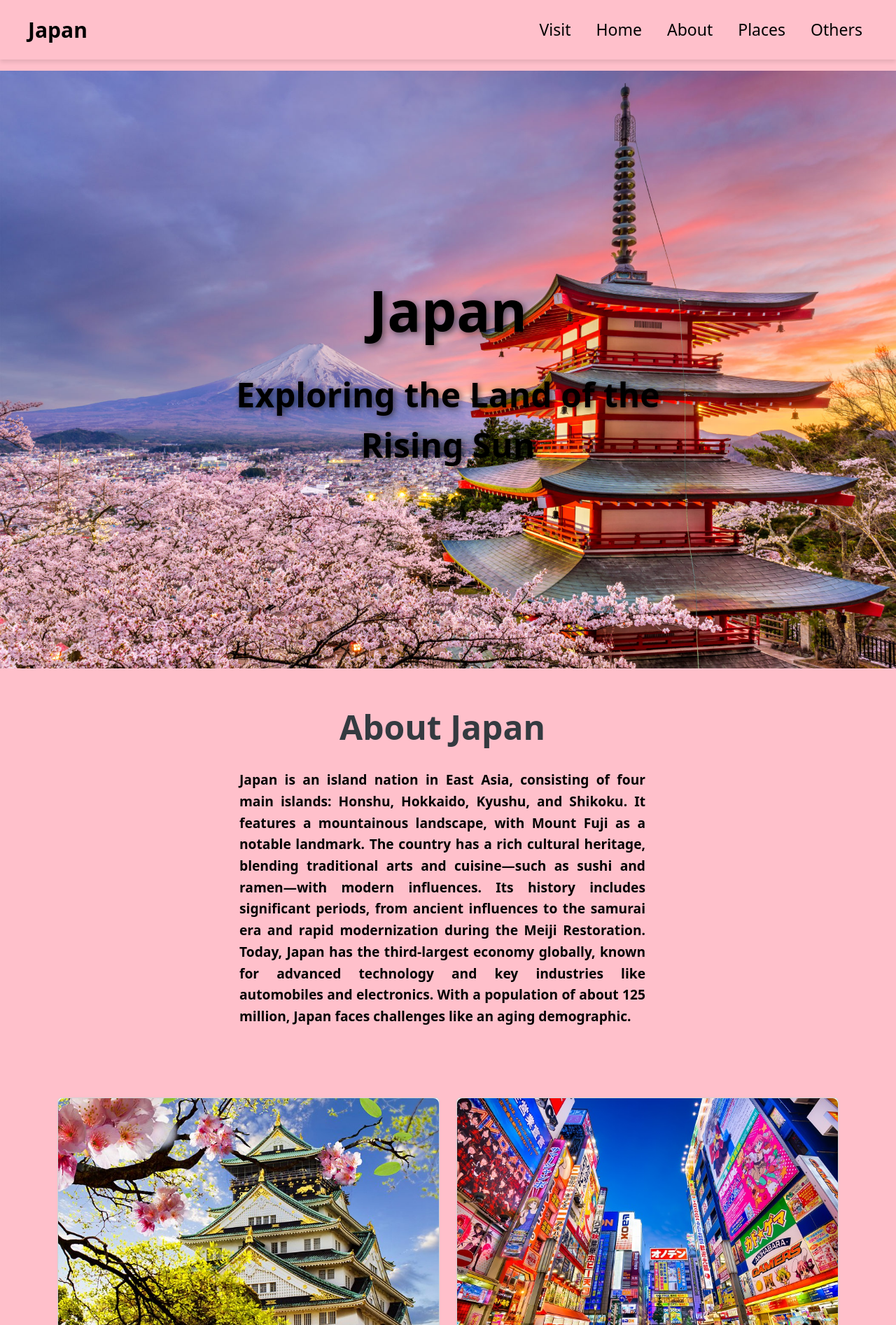
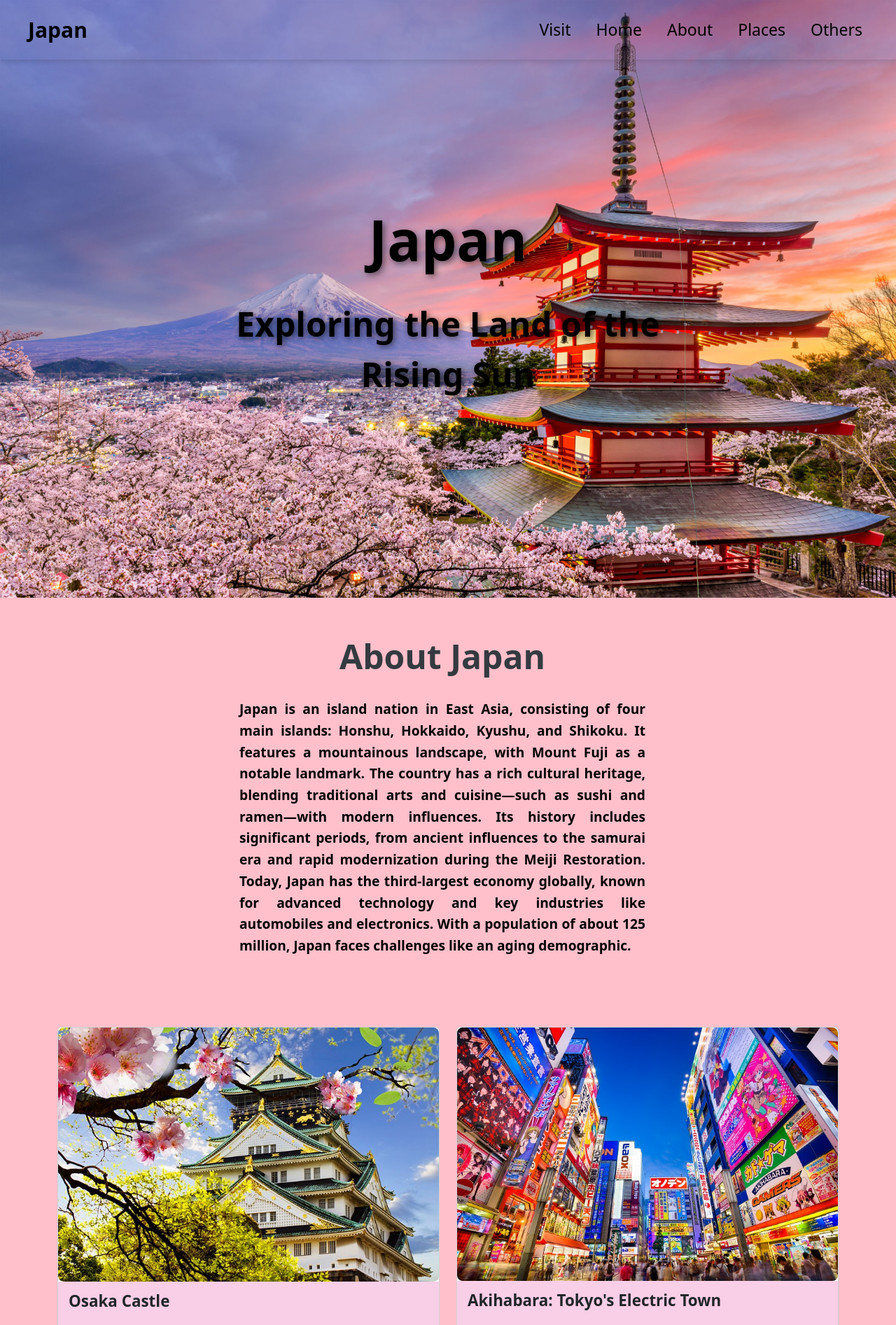
Before and after one commit to jalemgrapani/jalemgrapani.github.io, a PHP site: the page made by Activity 5/index.html in a window 1280 px wide. Shown: the top 1893 px of the page at 70% size. Run offline with PHP 8.4, Linux system fonts and the light colour scheme.

Commit message:
Added modified files

```diff
--- a/Activity 5/index.html
+++ b/Activity 5/index.html
@@ -12,7 +12,7 @@
 </head>
 
 <body>
-  <nav class="navbar navbar-expand-lg">
+  <nav class="navbar navbar-expand-lg bg-transparent">
     <div class="container-fluid">
       <a class="navbar-brand text-black" href="#">Japan</a>
       <button class="navbar-toggler" type="button" data-bs-toggle="collapse" data-bs-target="#navbarSupportedContent"
@@ -42,7 +42,7 @@
   </nav>
 
 
-  <div id=home class="container-fluid imageContainer mt-3">
+  <div id=home class="container-fluid imageContainer">
     <div class="row">
       <div class="col-12 text-center">
         <img class="img-fluid japan" src="pictures/japan.jpg" alt="Japan">
@@ -61,15 +61,18 @@
             Japan is an island nation in East Asia, consisting of four main islands: Honshu, Hokkaido, Kyushu, and
             Shikoku. It features a mountainous landscape, with Mount Fuji as a notable landmark. The country has a rich
             cultural heritage, blending traditional arts and cuisine—such as sushi and ramen—with modern influences.
-            Its history includes significant periods, from ancient influences to the samurai era and rapid modernization during
-            the Meiji Restoration. Today, Japan has the third-largest economy globally, known for advanced technology and key
-            industries like automobiles and electronics. With a population of about 125 million, Japan faces challenges like
+            Its history includes significant periods, from ancient influences to the samurai era and rapid modernization
+            during
+            the Meiji Restoration. Today, Japan has the third-largest economy globally, known for advanced technology
+            and key
+            industries like automobiles and electronics. With a population of about 125 million, Japan faces challenges
+            like
             an aging demographic.
           </p>
         </div>
       </div>
     </div>
-</div>
+  </div>
 
 
   <div class="container">
@@ -89,9 +92,10 @@
           <img src="pictures/japan4.jpg" class="card-img-top img-fluid">
           <div class="card-body">
             <h5 class="card-title">Akihabara: Tokyo's Electric Town</h5>
-            <p class="card-text">Akihabara, known as "Akiba," is a lively Tokyo district famous for electronics and
-              anime. This area is a hub for unique subcultures, offering a colorful blend of modern technology and
-              traditional Japanese entertainment.</p>
+            <p class="card-text">Akihabara, known as "Akiba," is a lively Tokyo district
+              famous for electronics and anime. This area is a hub for unique subcultures, offering a colorful blend of
+              modern technology and traditional Japanese entertainment.</p>
+
           </div>
         </div>
       </div>
@@ -123,10 +127,13 @@
   <div class="container">
     <div class="row justify-content-center">
       <div class="col text-center">
-        <h2 class="popularPlaces1">Popular Places to Go in Japan</h2>
+        <h1 class="popularPlaces1 fs-1 fs-md-2 fs-lg-1">
+          Popular Places to Go in Japan
+        </h1>
       </div>
     </div>
   </div>
+
 
   <!-- Carousel -->
   <div id="carouselExampleAutoplaying" class="carousel slide" data-bs-ride="carousel">
@@ -154,27 +161,28 @@
     </button>
   </div>
 
-  <div id=others class="container">
+  <div id="others" class="container">
     <div class="row justify-content-center">
       <div class="col text-center">
-        <h2 class="popularPlaces2">Japan's Timeless Treasures: Shirakawago's Historic Village, Kerama Islands'
-          Pristine
-          Waters, and the Majestic Imperial Palace</h2>
+        <h2 class="popularPlaces2 fs-2 fs-md-2 fs-lg-1">
+          Japan's Timeless Treasures: Shirakawago's Historic Village, Kerama Islands' Pristine Waters, and the Majestic Imperial Palace
+        </h2>
       </div>
     </div>
   </div>
 
+
   <div class="container">
     <div class="row">
       <div class="col-12 mb-3">
-        <div class="card5">
-          <div class="row g-0">
-            <div class="col-12">
-              <img src="pictures/4.jpg" class="img-fluid rounded-start card-img">
+        <div class="card5 text-center">
+          <div class="row g-0 justify-content-center">
+            <div class="col-9 d-flex justify-content-center">
+              <img src="pictures/4.jpg" class="img-fluid rounded-start card-img mx-auto d-block">
             </div>
             <div class="col-12">
               <div class="card-body2">
-                <p class="card-text mb-5">
+                <p class="card-text mb-5 text-center">
                   Shirakawago is a historical village in Japan famous for its traditional gassho-zukuri farmhouses,
                   designed to withstand heavy snowfall. Located in Gifu Prefecture, it's a UNESCO World Heritage site,
                   known for its unique architectural style.
@@ -184,15 +192,21 @@
           </div>
         </div>
       </div>
+    </div>
+  </div>
+
+
+  <div class="container">
+    <div class="row">
       <div class="col-12 mb-3">
-        <div class="card6">
-          <div class="row g-0">
-            <div class="col-12">
-              <img src="pictures/5.webp" class="img-fluid rounded-start card-img">
+        <div class="card5 text-center">
+          <div class="row g-0 justify-content-center">
+            <div class="col-9 d-flex justify-content-center">
+              <img src="pictures/5.webp" class="img-fluid rounded-start card-img mx-auto d-block">
             </div>
             <div class="col-12">
               <div class="card-body2">
-                <p class="card-text mb-5">
+                <p class="card-text mb-5 text-center">
                   The Kerama Islands, located south of Okinawa, are known for their beautiful coral reefs and clear
                   blue waters, making them a haven for divers and beach lovers. The islands are also home to rare
                   wildlife and vibrant marine ecosystems.
@@ -202,15 +216,20 @@
           </div>
         </div>
       </div>
+    </div>
+  </div>
+
+  <div class="container">
+    <div class="row">
       <div class="col-12 mb-3">
-        <div class="card7">
-          <div class="row g-0">
-            <div class="col-12">
-              <img src="pictures/6.jpg" class="img-fluid rounded-start card-img">
+        <div class="card5 text-center">
+          <div class="row g-0 justify-content-center">
+            <div class="col-9 d-flex justify-content-center">
+              <img src="pictures/6.jpg" class="img-fluid rounded-start card-img mx-auto d-block">
             </div>
             <div class="col-12">
               <div class="card-body2">
-                <p class="card-text mb-5">
+                <p class="card-text mb-5 text-center">
                   The Imperial Palace in Tokyo is the primary residence of the Emperor of Japan. Surrounded by
                   beautiful gardens, it stands as a symbol of Japan's monarchy and rich cultural heritage.
                 </p>
@@ -222,29 +241,18 @@
     </div>
   </div>
 
-  <div class="line3">
-    <hr width="2300" size="2" color="red">
-  </div>
+  <div class="footer bg-pink text-black text-center py-4">
+    <hr class="mb-4" style="border-color: rgb(0, 0, 0); width: 100%;">
+    <div class="container">
+        <h2 class="japaneseOrganization mb-3">Discover the Wonders of Japan</h2>
+        <p class="mb-2">From the serene beauty of cherry blossoms to the vibrant cityscapes, Japan is a land of harmony and innovation.</p>
+        <p>Explore its rich culture, timeless traditions, and breathtaking landscapes.</p>
+        <hr class="mt-4" style="border-color: rgb(0, 0, 0); width: 100%;">
+        <p class="mt-3">© 2025 Japan Organization. All Rights Reserved.</p>
+    </div>
+</div>
 
-  <div class="container">
-    <div class="row justify-content-center">
-      <div class="col text-center">
-        <h2 class="japaneseOrganization">Japanese Organization</h2>
-      </div>
-    </div>
 
-    <div class="row text-center">
-      <div class="col-12 col-md-4 mb-4">
-        <img class="img-fluid" src="pictures/1.png" alt="Japan">
-      </div>
-      <div class="col-12 col-md-4 mb-4">
-        <img class="img-fluid" src="pictures/2.png" alt="Japan">
-      </div>
-      <div class="col-12 col-md-4 mb-4">
-        <img class="img-fluid" src="pictures/3.png" alt="Japan">
-      </div>
-    </div>
-  </div>
 
   <script src="https://cdn.jsdelivr.net/npm/bootstrap@5.3.3/dist/js/bootstrap.bundle.min.js"
     integrity="sha384-YvpcrYf0tY3lHB60NNkmXc5s9fDVZLESaAA55NDzOxhy9GkcIdslK1eN7N6jIeHz"
--- a/Activity 5/style.css
+++ b/Activity 5/style.css
@@ -5,7 +5,7 @@ body {
   overflow-x: hidden;
   overflow-y: auto;
   height: 100%;
-  background-color: pink;
+  background-color: #FFC0CB;
 }
 
 * {
@@ -14,9 +14,12 @@ body {
 
 .navbar {
   margin-bottom: 0px;
-  background-color: pink;
   padding: 15px 20px;
   box-shadow: 0px 4px 6px rgba(0, 0, 0, 0.1);
+  background-color: transparent !important;
+  position: absolute;
+  width: 100%;
+  z-index: 1000;
 }
 
 
@@ -97,7 +100,7 @@ body {
 
 .card-body {
   padding: 15px;
-  background-color: rgb(226, 171, 180);
+  background-color: #f9cee7;
 }
 
 .card-title {
@@ -135,7 +138,7 @@ body {
   color: #000000;
   margin: 30px 0;
   margin-top: 100px;
-  margin-bottom: 80px;
+  margin-bottom: 10px;
 }
 
 .card5,
@@ -185,7 +188,7 @@ body {
 
 hr {
   border: 0;
-  border-top: 3px solid red;
+  border-top: 3px solid rgb(0, 0, 0);
   width: 100%;
 }
 
@@ -224,10 +227,6 @@ hr {
   transition: all 0.3s ease;
 }
 
-.card-body:hover {
-  background-color: #f8f9fa;
-}
-
 .card-title,
 .card-text {
   transition: color 0.3s ease;
--- a/Activity 9/banner.html
+++ b/Activity 9/banner.html
@@ -81,7 +81,7 @@
 			</div>
 
 
-			<div id="others" class="container-fluid" style="background-color: rgb(207, 121, 135); padding: 2rem;">
+			<div id="others" class="container-fluid" style="background-color: 	#f4b8da; padding: 2rem;">
 				<div class="card-row" style="display: flex; gap: 2rem; justify-content: center; flex-wrap: wrap;">
 
 					<div class="card"
--- a/Activity 9/style.css
+++ b/Activity 9/style.css
@@ -44,7 +44,7 @@ body, html {
 }
 
 .container-title {
-	background-color: rgb(207, 121, 135);
+	background-color: 	#f4b8da;
 	padding: 0;
 	height: 200px;
 	display: flex;
@@ -72,7 +72,7 @@ body, html {
 }
 
 .container-image {
-	background-color: rgb(207, 121, 135);
+	background-color: 	#f4b8da;
 	padding: 20px;
 	min-height: 100%;
 	display: flex;
```
Also changed, not shown: Activity 5/pictures/1.png (deleted), Activity 5/pictures/2.png (deleted), Activity 5/pictures/3.png (deleted).
